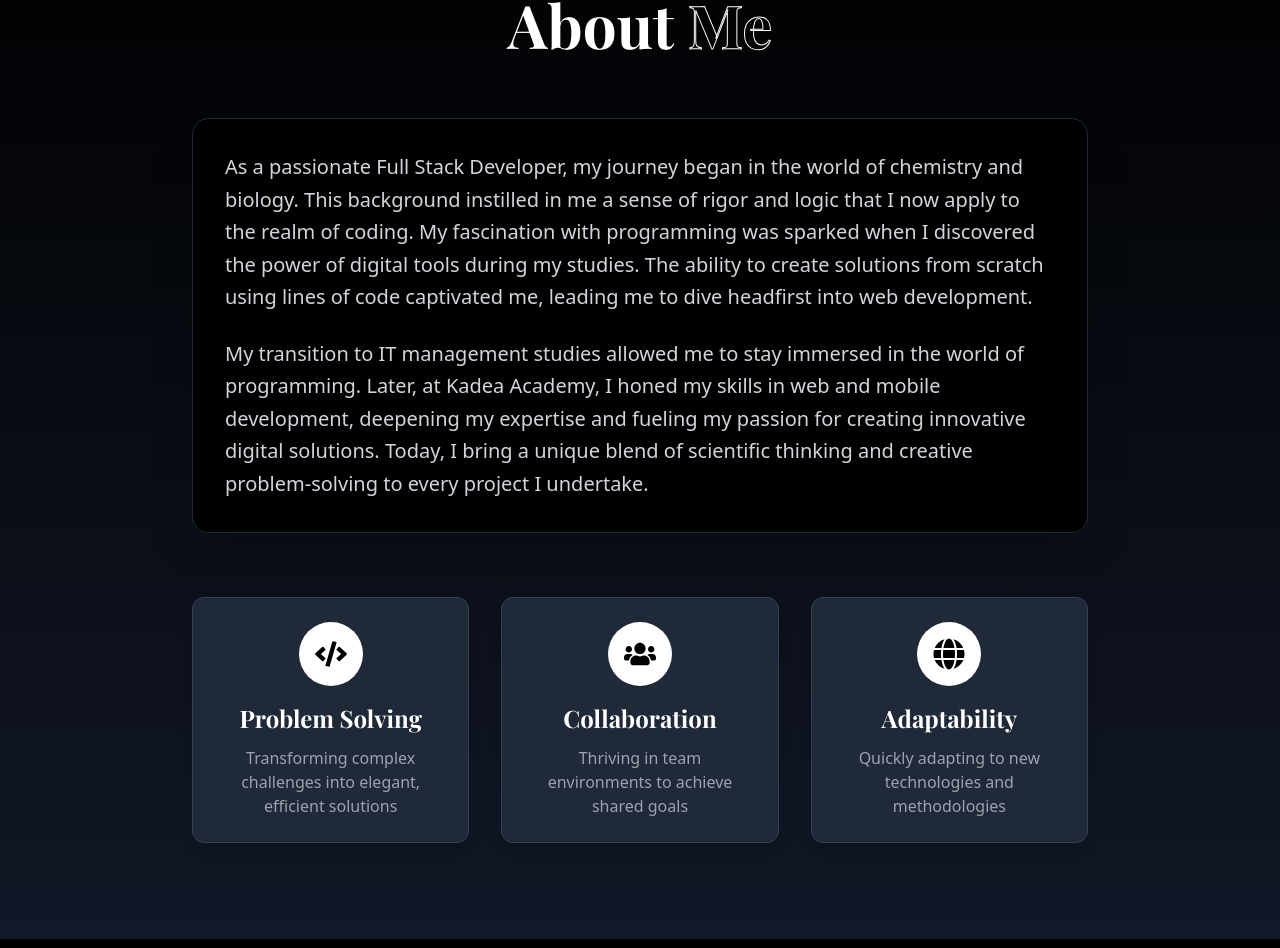
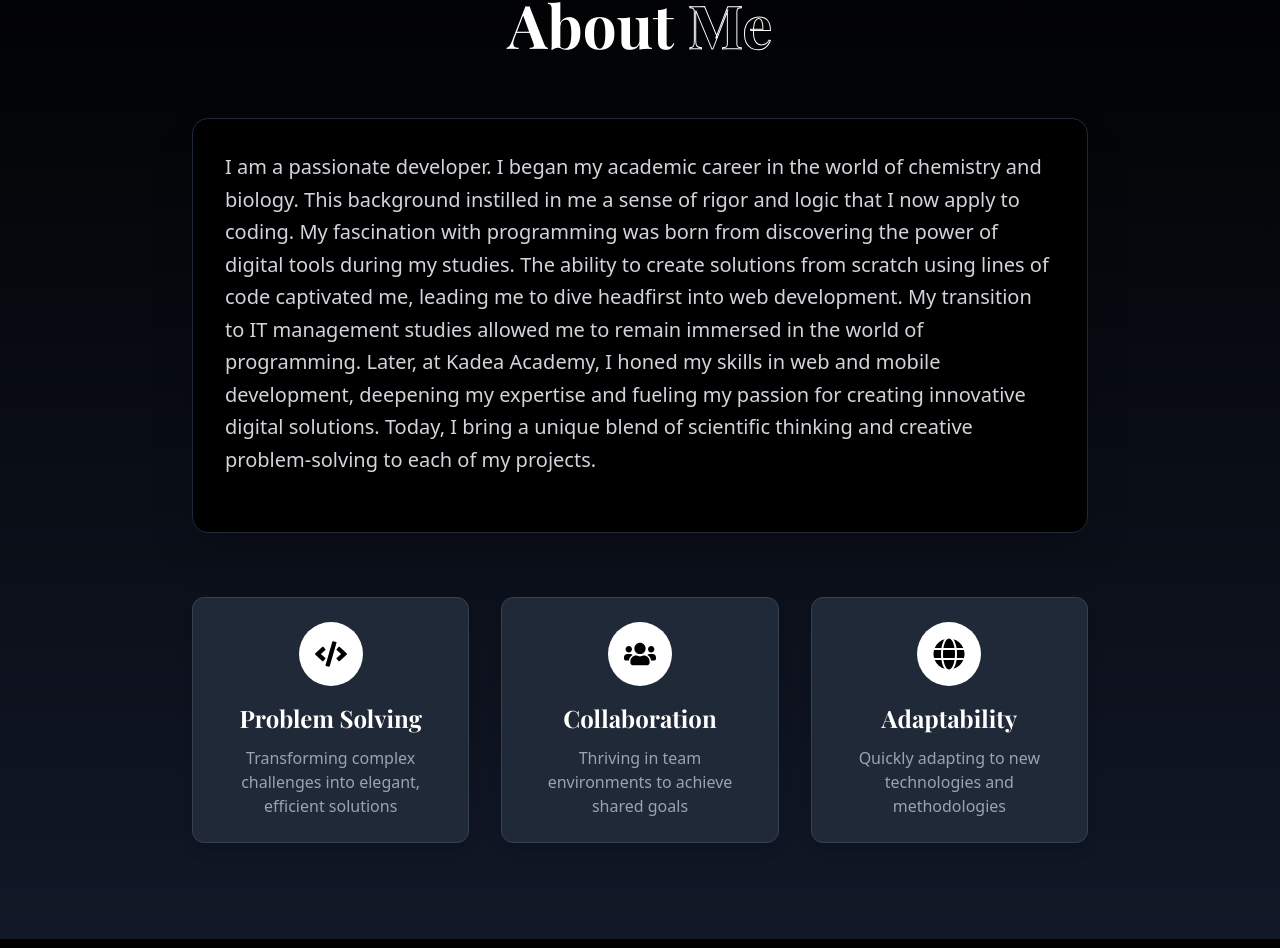
Before and after one commit to DanielMwamba/porfotlio, a Next.js app: page / in a window 1280 px wide. Shown: the part 966-1914 px from the top of the page. Built offline with nearby package versions, Linux system fonts and the light colour scheme.

Commit message:
fix: refine wording in about component for improved clarity and flow

```diff
--- a/src/app/components/about.tsx
+++ b/src/app/components/about.tsx
@@ -70,22 +70,21 @@ const About = () => {
             transition={{ duration: 0.8, delay: 0.2 }}
           >
             <p className="text-xl mb-6 text-gray-300 leading-relaxed">
-              As a passionate Full Stack Developer, my journey began in the
+              I am a passionate developer. I began my academic career in the
               world of chemistry and biology. This background instilled in me a
-              sense of rigor and logic that I now apply to the realm of coding.
-              My fascination with programming was sparked when I discovered the
-              power of digital tools during my studies. The ability to create
+              sense of rigor and logic that I now apply to coding. My
+              fascination with programming was born from discovering the power
+              of digital tools during my studies. The ability to create
               solutions from scratch using lines of code captivated me, leading
-              me to dive headfirst into web development.
+              me to dive headfirst into web development. My transition to IT
+              management studies allowed me to remain immersed in the world of
+              programming. Later, at Kadea Academy, I honed my skills in web and
+              mobile development, deepening my expertise and fueling my passion
+              for creating innovative digital solutions. Today, I bring a unique
+              blend of scientific thinking and creative problem-solving to each
+              of my projects.
             </p>
-            <p className="text-xl text-gray-300 leading-relaxed">
-              My transition to IT management studies allowed me to stay immersed
-              in the world of programming. Later, at Kadea Academy, I honed my
-              skills in web and mobile development, deepening my expertise and
-              fueling my passion for creating innovative digital solutions.
-              Today, I bring a unique blend of scientific thinking and creative
-              problem-solving to every project I undertake.
-            </p>
+            <p className="text-xl text-gray-300 leading-relaxed"></p>
           </motion.div>
 
           <motion.div
```
